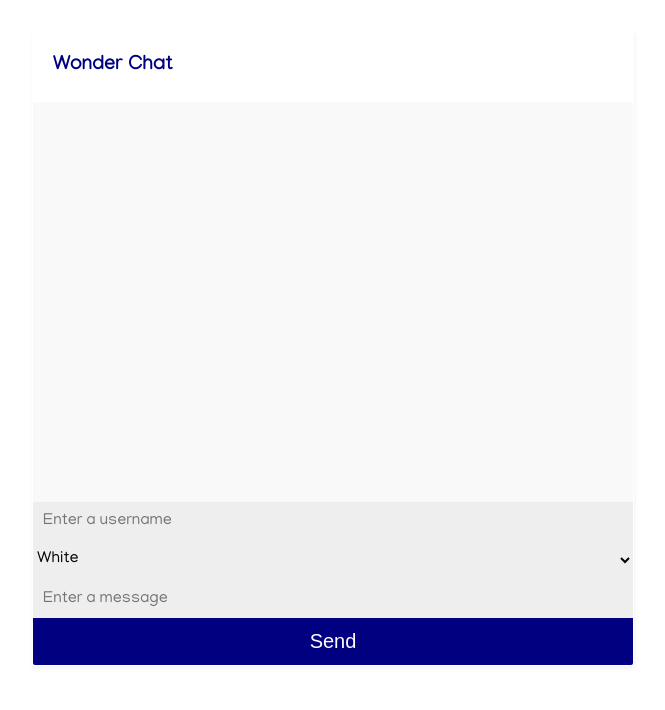
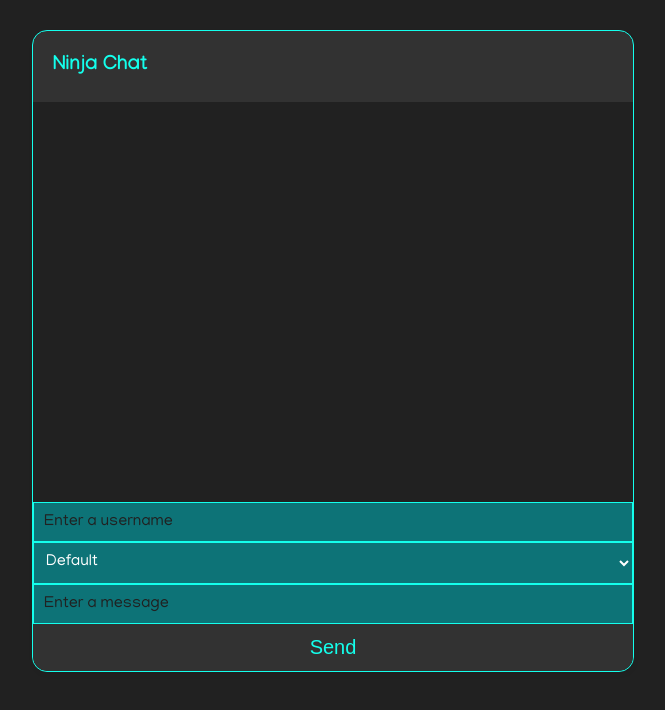
Before and after one commit to ygunarso/chatApp, a website: page index.html in a window 1280 px wide. Shown: the whole page, without its empty margins (307-972 px from the left). Drawn offline with nearby package versions, Linux system fonts and the light colour scheme; no server answers.

Commit message:
added a few new features and improved the ui

```diff
--- a/index.html
+++ b/index.html
@@ -7,7 +7,7 @@
     </head>
     <body>
         <div class="wonderChat">
-            <h1>Wonder Chat</h1>
+            <h1>Ninja Chat</h1>
             <div class="chatWindow">
                 <ul id="chatline"></ul>
                 <div id="feedback"></div>
@@ -15,14 +15,13 @@
             <div class="input">
                 <input id="username" type="text" placeholder="Enter a username" />
                 <select id="color">
+                    <option value="default">Default</option>
                     <option value="white">White</option>
-                    <option value="firebrick">Red</option>
-                    <option value="orange">Orange</option>
-                    <option value="gold">Yellow</option>
-                    <option value="palegreen">Green</option>
-                    <option value="deepskyblue">Blue</option>
-                    <option value="mediumslateblue">Purple</option>
-                    <option value="violet">Pink</option>
+                    <option value="#FF355E">Red</option>
+                    <option value="#FFCC33">Orange</option>
+                    <option value="#FFFF66">Yellow</option>
+                    <option value="#66FF66">Green</option>
+                    <option value="#FF6EFF">Violet</option>
                 </select>
                 <input id="message" type="text" placeholder="Enter a message"/>
                 <button id="send">Send</button>
--- a/public/chat.js
+++ b/public/chat.js
@@ -6,6 +6,7 @@ var chatline = document.getElementById('chatline');
 var feedback = $('#feedback');
 var send = $("#send");
 var color = document.getElementById('color');
+var time = document.getElementById('time');
 
 // CSS
 var textColor, float;
@@ -29,19 +30,19 @@ socket.on('chat', function(data) {
         alert("Please enter a message");
     }
     else if (data.username !== "" & data.message !== "") {
-        if (data.color === 'firebrick' || data.color === 'deepskyblue' || data.color === 'mediumslateblue') {
-            textColor = 'white';
-        }
-        else {
-            textColor = '#555555';
-        }
         if (username.val() === data.username) {
             float = 'right';
         }
         else {
             float = 'left';
         }
-        chatline.innerHTML += '<li style=\'background-color: ' + data.color + '; color: ' + textColor + '; float: ' + float + ';\'><strong>' + data.username + ': </strong>' + data.message + '</li>';
+        chatline.innerHTML += '<li class=\'message\' style=\'color: ' + data.color
+                            + '; border-color: ' + data.color
+                            + '; float: ' + float
+                            + ';\'><strong>' + data.username
+                            + ': </strong>' + data.message + '</li>';
+        var now = new Date();
+        chatline.innerHTML += '<li class=\'time\' style=\'color: ' + data.color + ';\'>'+ now.getHours() + ':' + now.getMinutes() + '</li>';
         feedback.html('');
         message.val('');
     }
--- /dev/null
+++ b/public/login_style.css
@@ -0,0 +1,74 @@
+body {
+    font-family: 'Manjari', sans-serif;
+    background-color: #212121;
+}
+
+h1 {
+    font-size: 20px;
+    padding: 10px 20px;
+    color: #14ffec;
+}
+
+.window {
+    border-radius: 15px;
+    width: 300px;
+    padding: 40px;
+    position: absolute;
+    top: 20%;
+    left: 50%;
+    transform: translate(-50%, 50%);
+    background: #191919;
+    text-align: center;
+}
+
+.window input {
+    background: none;
+    display: block;
+    margin: 20px auto;
+    text-align: center;
+    border: 2px solid #14ffec;
+    padding: 14px 10px;
+    width: 200px;
+    outline: none;
+    color: white;
+    border-radius: 15px;
+    transition: 0.25s;
+    background: #0d7377;
+}
+
+.window input:focus {
+    width: 250px;
+    background-color: #14ffec;
+}
+
+button {
+    background: #323232;
+    color: #14ffec;
+    font-size: 20px;
+    border: 0;
+    padding: 12px 0;
+    width: 200px;
+    border-radius: 15px;
+}
+
+button:hover {
+    background: #14ffec;
+    color: #323232;
+}
+
+
+input {
+    font-family: 'Manjari', sans-serif;
+    font-size: 16px;
+    width: 96.4%;
+    display: block;
+    background: #0d7377;
+    color: #323232;
+    padding: 10px;
+    border: 1px solid #14ffec;
+
+}
+
+::placeholder {
+    color: #212121;
+}
--- a/public/style.css
+++ b/public/style.css
@@ -1,37 +1,47 @@
 body {
     font-family: 'Manjari', sans-serif;
+    background-color: #212121;
 }
 
 h1 {
     font-size: 20px;
     padding: 10px 20px;
-    color: navy;
+    color: #14ffec;
 }
 
 .wonderChat {
     max-width: 600px;
     margin: 30px auto;
-    border: 1px solid white;
+    border: 1px solid #14ffec;
+    background-color: #323232;
     box-shadow: 1px 3px 5px rgba(0,0,0,0.05);
-    border-radius: 2px;
+    border-radius: 15px;
 }
 
 .chatWindow {
     height: 400px;
     overflow: auto;
-    background: #f9f9f9;
+    background-color: #212121;
 }
 
 ul {
     list-style-type: none;
 }
 
-#chatline li {
+#chatline .message {
     padding: 14px;
-    margin: 0 20px;
-    border-bottom: 1px solid #e9e9e9;
+    margin: 3px 20px;
+    border: 1px solid #14ffec;;
     border-radius: 15px;
     width: 60%;
+    background: #323232;
+    color: #14ffec;
+}
+
+#chatline .time {
+    padding: 14px 0;
+    margin: 8.5px 100px;
+    color: #14ffec;
 }
 
 #feedback p {
@@ -47,24 +57,31 @@ label {
     padding: 10px 20px;
 }
 
-input[type='text'] {
+input {
     font-family: 'Manjari', sans-serif;
     font-size: 16px;
-    width: 96.6%;
+    width: 96.4%;
     display: block;
-    border: 0;
-    background: #eeeeee;
+    background: #0d7377;
+    color: white;
     padding: 10px;
+    border: 1px solid #14ffec;
+
 }
 
 button {
-    background: navy;
-    color: white;
+    background: #323232;
+    color: #14ffec;
     font-size: 20px;
     border: 0;
     padding: 12px 0;
     width: 100%;
-    border-radius: 0 0 2px 2px;
+    border-radius: 0 0 15px 15px;
+}
+
+button:hover {
+    background: #14ffec;
+    color: #323232;
 }
 
 select {
@@ -72,7 +89,12 @@ select {
     font-size: 16px;
     width: 100%;
     display: block;
-    border: 0;
-    background: #eeeeee;
-    padding: 10px 0;
+    color: white;
+    border: 1px solid #14ffec;
+    background: #0d7377;
+    padding: 10px 8px;
 }
+
+::placeholder {
+    color: #212121;
+}
```
Also changed, not shown: login.html (added, +15 -0 lines).
